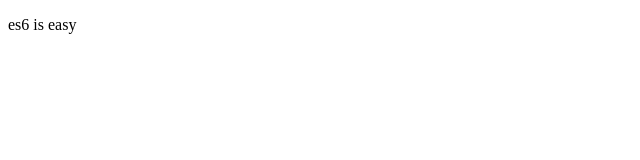
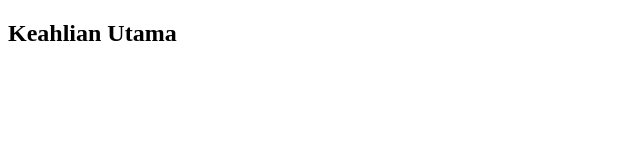
Before and after one commit to ariqd/es6-bwa-tutorial, a plain HTML site: page index.html in a window 1280 px wide. Shown: the whole page, without its empty margins (0-640 px from the left). Drawn offline with Linux system fonts and the light colour scheme.

Commit message:
init array section

```diff
--- a/index.html
+++ b/index.html
@@ -7,7 +7,8 @@
     <title>ES6 - Sinarmas</title>
   </head>
   <body>
-    <p>es6 is easy</p>
+    <h2>Keahlian Utama</h2>
+    <div id="skills"></div>
     <script src="main.js"></script>
   </body>
 </html>
```
